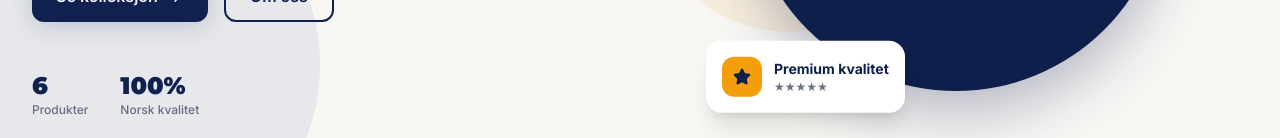
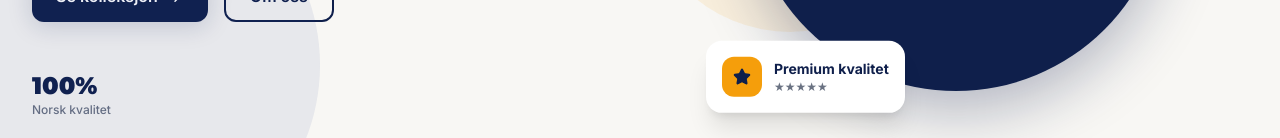
Before and after one commit to Hanaamedyan/TrueCollarClub, a Next.js app: page / in a window 1280 px wide. Shown: the part 535-673 px from the top of the page. Built offline with nearby package versions, Linux system fonts and the light colour scheme; no server answers.

Commit message:
Remove 6 products stat from hero

```diff
--- a/src/app/page.tsx
+++ b/src/app/page.tsx
@@ -87,7 +87,6 @@ export default function HomePage() {
                 className="flex gap-8 mt-12"
               >
                 {[
-                  { num: "6", label: lang === "NO" ? "Produkter" : "Products" },
                   { num: "100%", label: lang === "NO" ? "Norsk kvalitet" : "Norwegian quality" },
                 ].map((stat) => (
                   <div key={stat.label}>
```
